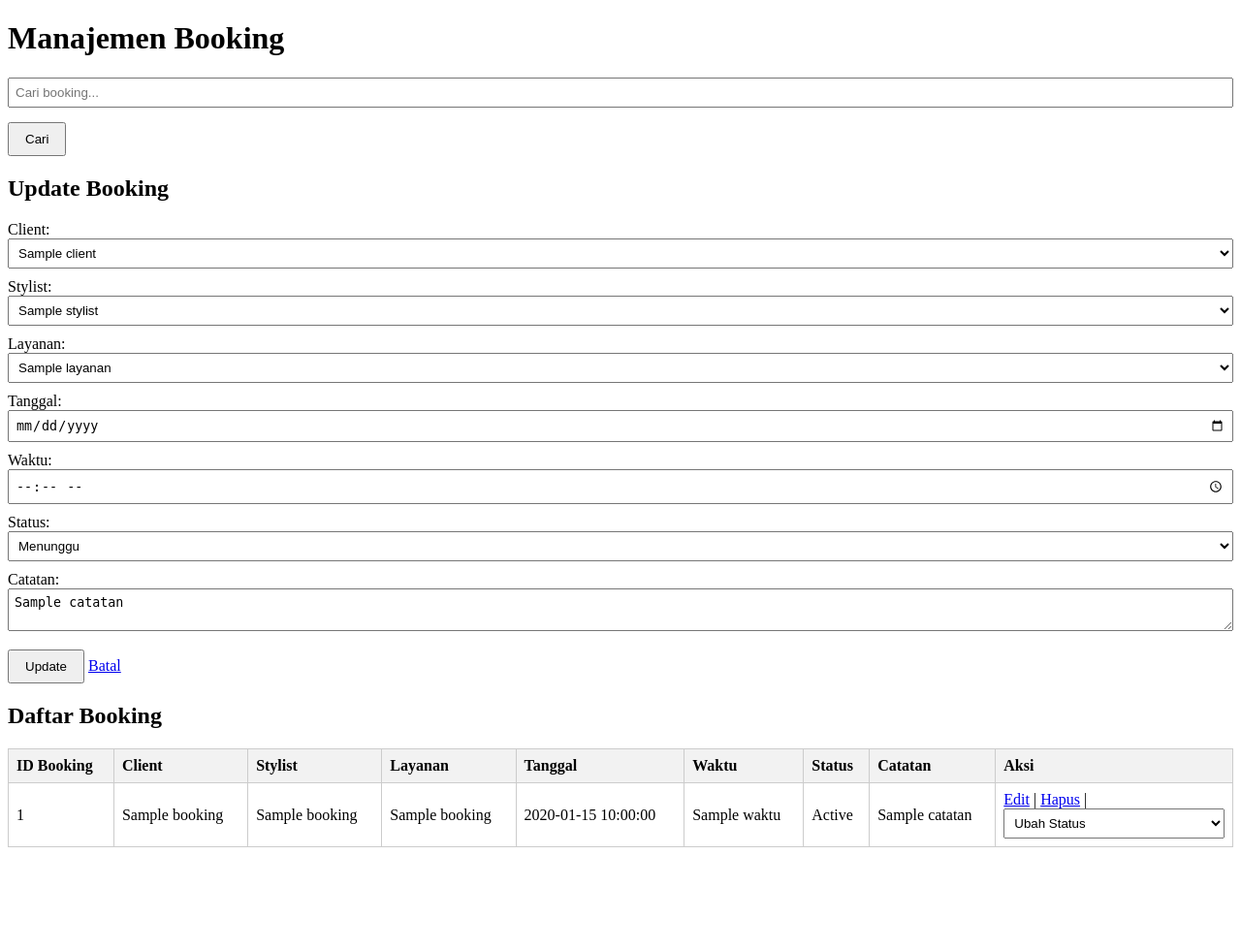
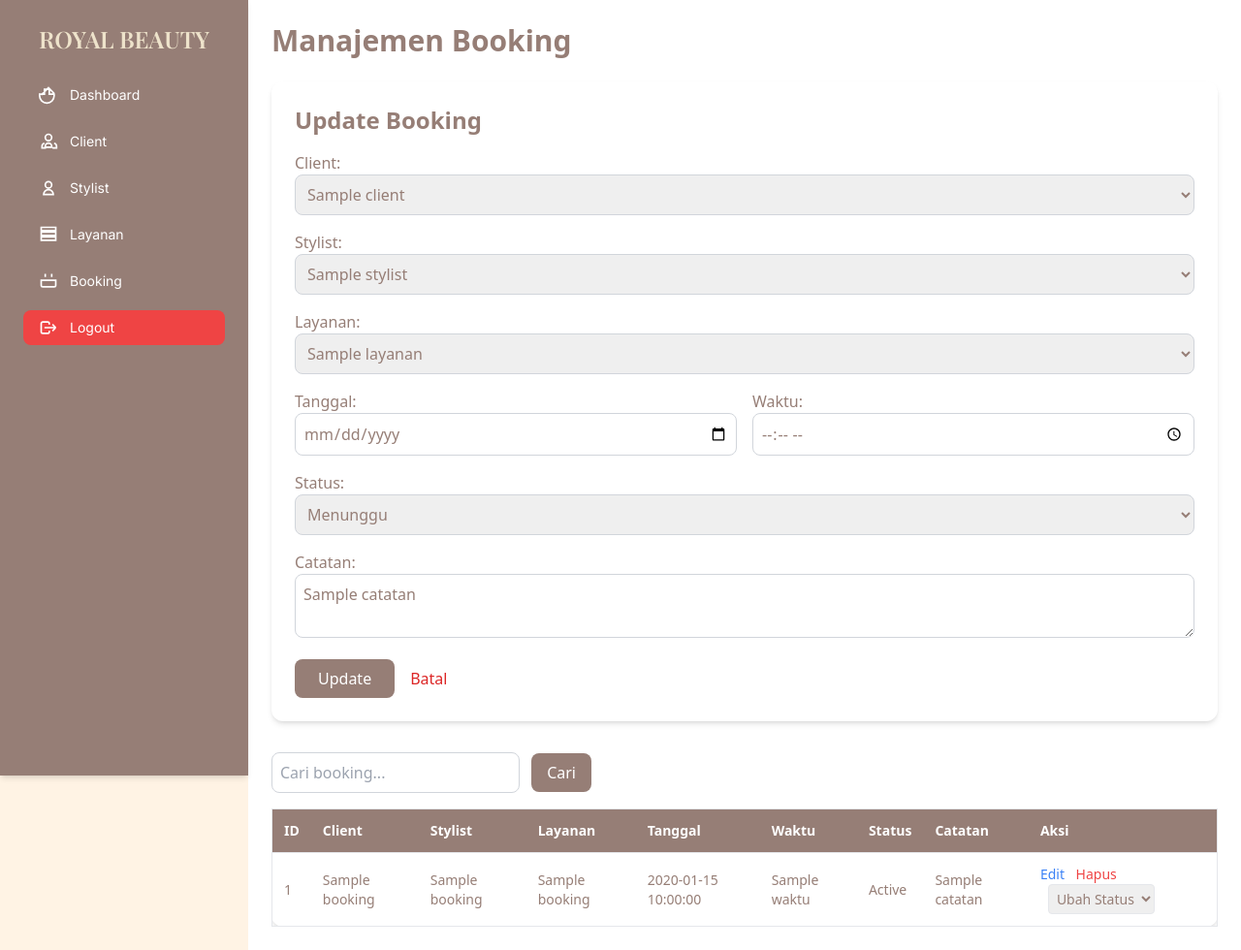
Before and after one commit to AmelyaSofia/project-web, a PHP site: template view/bookingList.php in a window 1280 px wide. Shown: the whole page at 97% size. Before the commit the page ends 874 px from the top, so only its background shows below. Run offline with PHP 8.4, Linux system fonts and the light colour scheme; the template is opened without the code that fills it: most values are stand-ins (such as "Sample title", 1, 10 or a date in 2020); some libraries are stand-ins or nearby versions.

Commit message:
may cocok fronen

```diff
--- a/view/bookingList.php
+++ b/view/bookingList.php
@@ -3,62 +3,30 @@
 <head>
     <meta charset="UTF-8">
     <title>Manajemen Booking</title>
-    <style>
-        table, th, td {
-            border: 1px solid #ccc;
-            border-collapse: collapse;
-            padding: 8px;
-            text-align: left;
-        }
-        table {
-            width: 100%;
-            margin-bottom: 20px;
-        }
-        th {
-            background-color: #f2f2f2;
-        }
-        .form-container, .search-container {
-            margin: 20px 0;
-        }
-        label {
-            display: block;
-            margin-top: 10px;
-        }
-        input, select, textarea {
-            width: 100%;
-            padding: 6px;
-            box-sizing: border-box;
-        }
-        button {
-            margin-top: 15px;
-            padding: 8px 16px;
-        }
-        .message {
-            color: green;
-        }
-    </style>
+    <script src="https://cdn.tailwindcss.com"></script>
 </head>
-<body>
-    <h1>Manajemen Booking</h1>
+<body class="bg-[#FFF3E4] text-[#967E76] min-h-screen flex">
+
+    <?php include 'include/sidebar.php'; ?>
+
+    <main class="ml-64 p-6 w-full bg-white min-h-screen">
+        <h1 class="text-3xl font-bold mb-6">Manajemen Booking</h1>
 
         <?php if (isset($_GET['message'])): ?>
-        <p class="message"><?php echo htmlspecialchars($_GET['message']); ?></p>
+            <div class="bg-green-100 border border-green-400 text-green-700 px-4 py-3 rounded mb-4">
+                <?php echo htmlspecialchars($_GET['message']); ?>
+            </div>
         <?php endif; ?>
 
-    <div class="search-container">
-        <form method="GET" action="index.php">
-            <input type="hidden" name="modul" value="booking">
-            <input type="hidden" name="fitur" value="booking">
-            <input type="text" name="search" placeholder="Cari booking..." value="<?php echo htmlspecialchars($_GET['search'] ?? ''); ?>">
-            <button type="submit">Cari</button>
-        </form>
-    </div>
+        <!-- Form Tambah/Update -->
+        <div class="bg-white p-6 rounded-xl shadow-md mb-8">
+            <h2 class="text-2xl font-semibold mb-4"><?php echo isset($booking) ? "Update Booking" : "Tambah Booking"; ?></h2>
+            <form method="POST" action="index.php?modul=booking&fitur=<?php echo isset($booking) ? "update&id_booking=" . $booking['id_booking'] : "tambah"; ?>" class="grid gap-4">
 
-    <h2><?php echo isset($booking) ? "Update Booking" : "Tambah Booking"; ?></h2>
-    <div class="form-container">
-        <form method="POST" action="index.php?modul=booking&fitur=<?php echo isset($booking) ? "update&id_booking=" . $booking['id_booking'] : "tambah"; ?>">
-            <label>Client:</label>
-            <select name="id_client" required>
+                <!-- Client -->
+                <div>
+                    <label class="block font-medium">Client:</label>
+                    <select name="id_client" class="w-full p-2 border border-gray-300 rounded-lg" required>
                         <option value="">-- Pilih Client --</option>
                         <?php foreach ($clients as $client): ?>
                             <option value="<?php echo $client['id_client']; ?>"
@@ -70,9 +38,12 @@
                             </option>
                         <?php endforeach; ?>
                     </select>
+                </div>
 
-            <label>Stylist:</label>
-            <select name="id_stylist" required>
+                <!-- Stylist -->
+                <div>
+                    <label class="block font-medium">Stylist:</label>
+                    <select name="id_stylist" class="w-full p-2 border border-gray-300 rounded-lg" required>
                         <option value="">-- Pilih Stylist --</option>
                         <?php foreach ($stylists as $stylist): ?>
                             <option value="<?php echo $stylist['id_stylist']; ?>"
@@ -84,9 +55,12 @@
                             </option>
                         <?php endforeach; ?>
                     </select>
+                </div>
 
-            <label>Layanan:</label>
-            <select name="id_layanan" required>
+                <!-- Layanan -->
+                <div>
+                    <label class="block font-medium">Layanan:</label>
+                    <select name="id_layanan" class="w-full p-2 border border-gray-300 rounded-lg" required>
                         <option value="">-- Pilih Layanan --</option>
                         <?php foreach ($layanans as $layanan): ?>
                             <option value="<?php echo $layanan['id_layanan']; ?>"
@@ -98,18 +72,27 @@
                             </option>
                         <?php endforeach; ?>
                     </select>
+                </div>
 
-            <label>Tanggal:</label>
-            <input type="date" name="tanggal" required
+                <!-- Tanggal dan Waktu -->
+                <div class="grid grid-cols-2 gap-4">
+                    <div>
+                        <label class="block font-medium">Tanggal:</label>
+                        <input type="date" name="tanggal" class="w-full p-2 border border-gray-300 rounded-lg" required
                             value="<?php echo isset($booking) ? $booking['tanggal'] : ($_POST['tanggal'] ?? ''); ?>">
+                    </div>
+                    <div>
+                        <label class="block font-medium">Waktu:</label>
+                        <input type="time" name="waktu" class="w-full p-2 border border-gray-300 rounded-lg" required
+                            value="<?php echo isset($booking) ? $booking['waktu'] : ($_POST['waktu'] ?? ''); ?>">
+                    </div>
+                </div>
 
-            <label>Waktu:</label>
-            <input type="time" name="waktu" required
-                value="<?php echo isset($booking) ? $booking['waktu'] : ($_POST['waktu'] ?? ''); ?>">
-
+                <!-- Status (jika update) -->
                 <?php if (isset($booking)): ?>
-                <label>Status:</label>
-                <select name="status" required>
+                    <div>
+                        <label class="block font-medium">Status:</label>
+                        <select name="status" class="w-full p-2 border border-gray-300 rounded-lg" required>
                             <?php
                             $statuses = ['menunggu', 'terjadwal', 'selesai', 'batal'];
                             foreach ($statuses as $status): ?>
@@ -118,73 +101,90 @@
                                 </option>
                             <?php endforeach; ?>
                         </select>
+                    </div>
                 <?php endif; ?>
 
-            <label>Catatan:</label>
-            <textarea name="catatan"><?php
+                <!-- Catatan -->
+                <div>
+                    <label class="block font-medium">Catatan:</label>
+                    <textarea name="catatan" class="w-full p-2 border border-gray-300 rounded-lg"><?php
                         echo isset($booking) ? htmlspecialchars($booking['catatan']) : ($_POST['catatan'] ?? '');
                     ?></textarea>
+                </div>
 
-            <button type="submit"><?php echo isset($booking) ? "Update" : "Tambah"; ?></button>
+                <!-- Tombol -->
+                <div class="flex gap-4 items-center">
+                    <button type="submit" class="bg-[#967E76] hover:bg-[#D7C0AE] text-white px-6 py-2 rounded-lg">
+                        <?php echo isset($booking) ? "Update" : "Tambah"; ?>
+                    </button>
                     <?php if (isset($booking)): ?>
-                <a href="index.php?modul=booking&fitur=booking">Batal</a>
+                        <a href="index.php?modul=booking&fitur=booking" class="text-red-600 hover:underline">Batal</a>
                     <?php endif; ?>
+                </div>
             </form>
         </div>
 
-    <h2>Daftar Booking</h2>
-    <table>
-        <thead>
+        <!-- Search -->
+        <form method="GET" class="mb-4">
+            <input type="hidden" name="modul" value="booking">
+            <input type="hidden" name="fitur" value="booking">
+            <input type="text" name="search" placeholder="Cari booking..." value="<?php echo htmlspecialchars($_GET['search'] ?? ''); ?>" class="p-2 border border-gray-300 rounded-lg w-64">
+            <button type="submit" class="ml-2 bg-[#967E76] text-white px-4 py-2 rounded-lg hover:bg-[#D7C0AE]">Cari</button>
+        </form>
+
+        <!-- Table -->
+        <div class="overflow-x-auto">
+            <table class="w-full border text-sm text-left bg-white shadow-md rounded-xl">
+                <thead class="bg-[#967E76] text-white">
                     <tr>
-                <th>ID Booking</th>
-                <th>Client</th>
-                <th>Stylist</th>
-                <th>Layanan</th>
-                <th>Tanggal</th>
-                <th>Waktu</th>
-                <th>Status</th>
-                <th>Catatan</th>
-                <th>Aksi</th>
+                        <th class="p-3">ID</th>
+                        <th class="p-3">Client</th>
+                        <th class="p-3">Stylist</th>
+                        <th class="p-3">Layanan</th>
+                        <th class="p-3">Tanggal</th>
+                        <th class="p-3">Waktu</th>
+                        <th class="p-3">Status</th>
+                        <th class="p-3">Catatan</th>
+                        <th class="p-3">Aksi</th>
                     </tr>
                 </thead>
                 <tbody>
                     <?php if (!empty($bookings)): ?>
                         <?php foreach ($bookings as $b): ?>
-                    <tr>
-                        <td><?php echo $b['id_booking']; ?></td>
-                        <td><?php echo htmlspecialchars($b['nama_client']); ?></td>
-                        <td><?php echo htmlspecialchars($b['nama_stylist']); ?></td>
-                        <td><?php echo htmlspecialchars($b['nama_layanan']); ?></td>
-                        <td><?php echo htmlspecialchars($b['tanggal']); ?></td>
-                        <td><?php echo htmlspecialchars($b['waktu']); ?></td>
-                        <td><?php echo ucfirst(htmlspecialchars($b['status'])); ?></td>
-                        <td><?php echo htmlspecialchars($b['catatan']); ?></td>
-                        <td>
-                            <a href="index.php?modul=booking&fitur=update&id_booking=<?php echo $b['id_booking']; ?>">Edit</a> |
-                            <a href="index.php?modul=booking&fitur=hapus&id_booking=<?php echo $b['id_booking']; ?>" onclick="return confirm('Yakin ingin hapus booking ini?')">Hapus</a> |
+                            <tr class="border-t hover:bg-[#FFF3E4]">
+                                <td class="p-3"><?php echo $b['id_booking']; ?></td>
+                                <td class="p-3"><?php echo htmlspecialchars($b['nama_client']); ?></td>
+                                <td class="p-3"><?php echo htmlspecialchars($b['nama_stylist']); ?></td>
+                                <td class="p-3"><?php echo htmlspecialchars($b['nama_layanan']); ?></td>
+                                <td class="p-3"><?php echo htmlspecialchars($b['tanggal']); ?></td>
+                                <td class="p-3"><?php echo htmlspecialchars($b['waktu']); ?></td>
+                                <td class="p-3"><?php echo ucfirst(htmlspecialchars($b['status'])); ?></td>
+                                <td class="p-3"><?php echo htmlspecialchars($b['catatan']); ?></td>
+                                <td class="p-3">
+                                    <div class="space-x-2">
+                                        <a href="index.php?modul=booking&fitur=update&id_booking=<?php echo $b['id_booking']; ?>" class="text-blue-500 hover:underline">Edit</a>
+                                        <a href="index.php?modul=booking&fitur=hapus&id_booking=<?php echo $b['id_booking']; ?>" onclick="return confirm('Yakin ingin hapus?')" class="text-red-500 hover:underline">Hapus</a>
                                         <?php if ($b['status'] !== 'selesai' && $b['status'] !== 'batal'): ?>
-                                <form action="index.php?modul=booking&fitur=ubah_status&id_booking=<?php echo $b['id_booking']; ?>" method="POST" style="display:inline;">
-                                    <select name="status" onchange="this.form.submit()">
+                                            <form action="index.php?modul=booking&fitur=ubah_status&id_booking=<?php echo $b['id_booking']; ?>" method="POST" class="inline">
+                                                <select name="status" onchange="this.form.submit()" class="text-sm p-1 border rounded">
                                                     <option value="">Ubah Status</option>
-                                        <?php
-                                        foreach (['menunggu', 'terjadwal', 'selesai', 'batal'] as $status):
-                                            if ($status != $b['status']):
-                                        ?>
+                                                    <?php foreach (['menunggu', 'terjadwal', 'selesai', 'batal'] as $status):
+                                                        if ($status != $b['status']): ?>
                                                             <option value="<?php echo $status; ?>"><?php echo ucfirst($status); ?></option>
-                                        <?php
-                                            endif;
-                                        endforeach;
-                                        ?>
+                                                    <?php endif; endforeach; ?>
                                                 </select>
                                             </form>
                                         <?php endif; ?>
+                                    </div>
                                 </td>
                             </tr>
                         <?php endforeach; ?>
                     <?php else: ?>
-                <tr><td colspan="9">Tidak ada data booking.</td></tr>
+                        <tr><td colspan="9" class="p-4 text-center">Tidak ada data booking.</td></tr>
                     <?php endif; ?>
                 </tbody>
             </table>
+        </div>
+    </div>
 </body>
 </html>
--- a/view/include/sidebar.php
+++ b/view/include/sidebar.php
@@ -10,7 +10,7 @@
 
   <!-- Navigation -->
   <nav class="space-y-3 text-sm" style="font-family: 'Inter', sans-serif;">
-    <a href="admindashboard.php" class="flex items-center gap-3 px-4 py-2 rounded-lg hover:bg-[#D7C0AE] transition">
+    <a href="view/admindashboard.php" class="flex items-center gap-3 px-4 py-2 rounded-lg hover:bg-[#D7C0AE] transition">
       <svg xmlns="http://www.w3.org/2000/svg" class="w-5 h-5" fill="none" stroke="currentColor" stroke-width="2"
         viewBox="0 0 24 24">
         <path d="M3 12l2-2m0 0l7-7 7 7M13 5v6h6v2a9 9 0 11-18 0v-2h6V5z" />
@@ -18,7 +18,7 @@
       Dashboard
     </a>
 
-    <a href="../index.php?modul=client&fitur=list" class="flex items-center gap-3 px-4 py-2 rounded-lg hover:bg-[#D7C0AE] transition">
+    <a href="/project-web/index.php?modul=client&fitur=list" class="flex items-center gap-3 px-4 py-2 rounded-lg hover:bg-[#D7C0AE] transition">
       <svg xmlns="http://www.w3.org/2000/svg" class="w-5 h-5" fill="none" stroke="currentColor" stroke-width="2"
         viewBox="0 0 24 24">
         <path d="M17 20h5v-2a4 4 0 00-3-3.87M9 20H4v-2a4 4 0 013-3.87M16 7a4 4 0 11-8 0 4 4 0 018 0zM12 14a4 4 0 00-4 4v1h8v-1a4 4 0 00-4-4z" />
@@ -26,7 +26,7 @@
       Client
     </a>
 
-    <a href="../index.php?modul=stylist&fitur=list" class="flex items-center gap-3 px-4 py-2 rounded-lg hover:bg-[#D7C0AE] transition">
+    <a href="/project-web/index.php?modul=stylist&fitur=list" class="flex items-center gap-3 px-4 py-2 rounded-lg hover:bg-[#D7C0AE] transition">
       <svg xmlns="http://www.w3.org/2000/svg" class="w-5 h-5" fill="none" stroke="currentColor" stroke-width="2"
         viewBox="0 0 24 24">
         <path d="M12 12c2.21 0 4-1.79 4-4s-1.79-4-4-4S8 5.79 8 8s1.79 4 4 4zm0 2c-3.31 0-6 2.69-6 6h12c0-3.31-2.69-6-6-6z"/>
@@ -34,7 +34,7 @@
       Stylist
     </a>
 
-    <a href="../index.php?modul=layanan&fitur=list" class="flex items-center gap-3 px-4 py-2 rounded-lg hover:bg-[#D7C0AE] transition">
+    <a href="/project-web/index.php?modul=layanan&fitur=list" class="flex items-center gap-3 px-4 py-2 rounded-lg hover:bg-[#D7C0AE] transition">
       <svg xmlns="http://www.w3.org/2000/svg" class="w-5 h-5" fill="none" stroke="currentColor" stroke-width="2"
         viewBox="0 0 24 24">
         <path d="M3 3h18v4H3V3zm0 6h18v4H3V9zm0 6h18v4H3v-4z"/>
@@ -42,7 +42,7 @@
       Layanan
     </a>
 
-    <a href="../index.php?modul=booking&fitur=list" class="flex items-center gap-3 px-4 py-2 rounded-lg hover:bg-[#D7C0AE] transition">
+    <a href="/project-web/index.php?modul=booking&fitur=list" class="flex items-center gap-3 px-4 py-2 rounded-lg hover:bg-[#D7C0AE] transition">
       <svg xmlns="http://www.w3.org/2000/svg" class="w-5 h-5" fill="none" stroke="currentColor" stroke-width="2"
         viewBox="0 0 24 24">
         <path d="M8 7V3m8 4V3M3 11h18M5 19h14a2 2 0 002-2v-6H3v6a2 2 0 002 2z"/>
```
Also changed, not shown: view/clientList.php (+53 -43 lines). Lines whose indentation alone changed are shown as unchanged.
